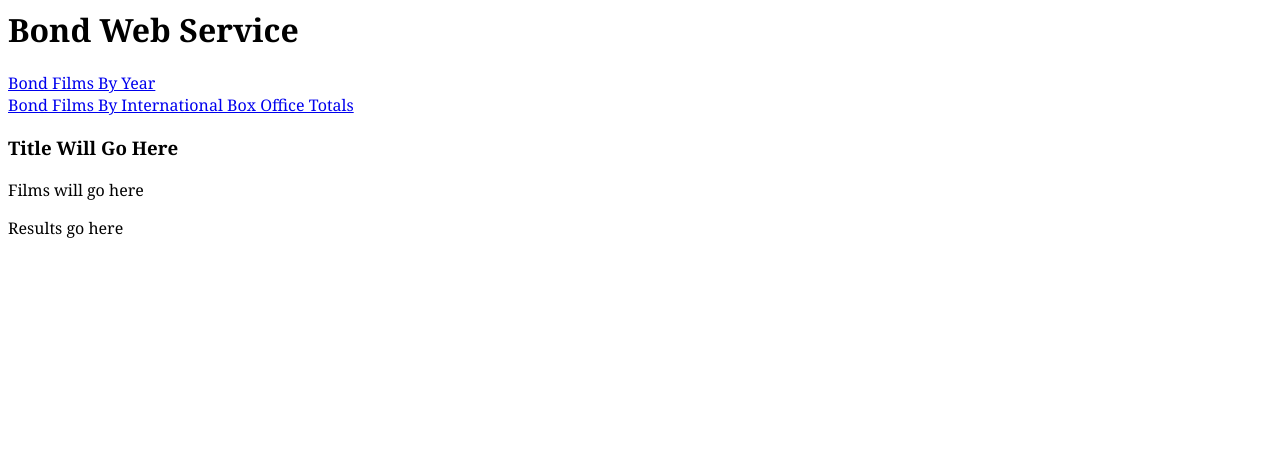
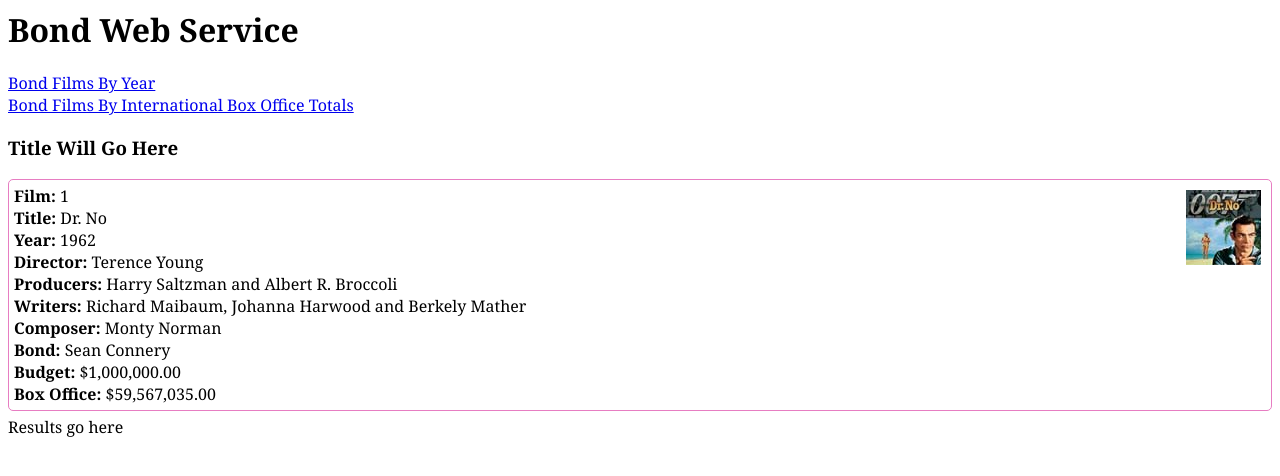
Before and after one commit to HoneycombBee/web-service-sm21, a PHP site: page / in a window 1280 px wide. Shown: the top 476 px of the page. Run offline with PHP 8.4, Linux system fonts and the light colour scheme.

Commit message:
updated page

```diff
--- a/index.php
+++ b/index.php
@@ -3,6 +3,21 @@
 <title>Bond Web Service Demo</title>
 <style>
 body {font-family:georgia;}
+
+.film{
+	border:1px solid #E77DC2;
+	border-radius: 5px;
+	padding: 5px;
+	margin-bottom:5px;
+	position:relative;
+}
+
+.pic{
+	position:absolute;
+	right:10px;
+	top:10px;
+}
+
 </style>
 <script src="https://code.jquery.com/jquery-latest.js" type="text/javascript"></script>
 
@@ -56,7 +71,18 @@ function bondJSON(data){
 		<a href="box" class="category">Bond Films By International Box Office Totals</a>
 		<h3 id="filmtitle">Title Will Go Here</h3>
 		<div id="films">
-			<p>Films will go here</p>
+			<div class="film">
+				<b>Film: </b> 1<br />
+				<b>Title: </b> Dr. No<br />
+				<b>Year: </b> 1962<br />
+				<b>Director: </b> Terence Young<br />
+				<b>Producers: </b> Harry Saltzman and Albert R. Broccoli<br />
+				<b>Writers: </b> Richard Maibaum, Johanna Harwood and Berkely Mather<br />
+				<b>Composer: </b> Monty Norman<br />
+				<b>Bond: </b> Sean Connery<br />
+				<b>Budget: </b> $1,000,000.00<br />
+				<b>Box Office: </b> $59,567,035.00<br />
+				<div class="pic"><img src="thumbnails/dr-no.jpg"></div>
 		</div>
 		<div id="output">Results go here</div>
 	</body>
```
